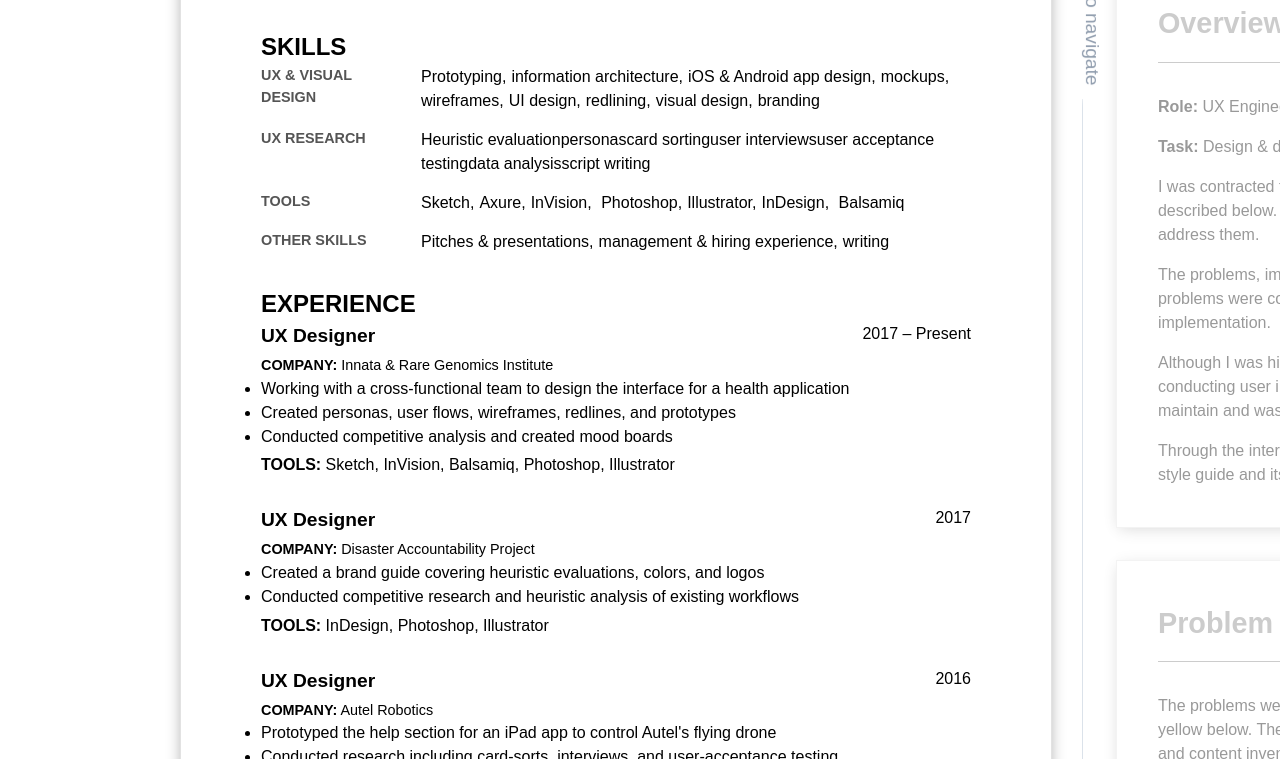
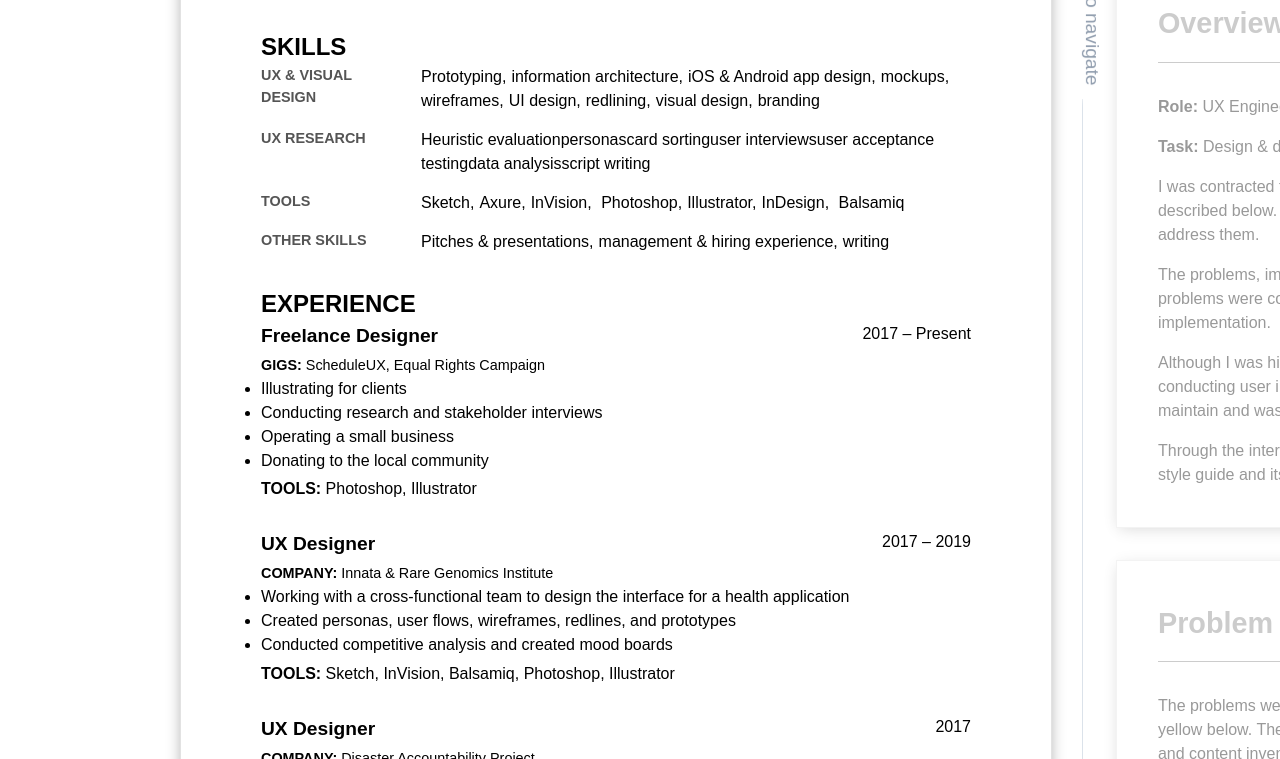
Before and after one commit to danielscottclark/danielscottclark, a plain HTML site: page index.html in a window 1280 px wide. Shown: the part 512-1271 px from the top of the page. Drawn offline with nearby package versions, Linux system fonts and the light colour scheme.

Commit message:
Update index.html
update

```diff
--- a/index.html
+++ b/index.html
@@ -535,7 +535,17 @@ $('document').ready(function(){
 		</section>
 		<h2>Experience</h2>
 		<section id="experience">
-			<h3 class="job-title"><strong>UX Designer</strong> <time>2017 – Present</time></h3>
+			<h3 class="job-title"><strong>Freelance Designer</strong> <time>2017 – Present</time></h3>
+			<p class="company"><strong>Gigs:</strong> ScheduleUX, Equal Rights Campaign</p>
+			<ul>
+				<li>Illustrating for clients</li>
+				<li>Conducting research and stakeholder interviews</li>
+				<li>Operating a small business</li>
+				<li>Donating to the local community</li>
+			</ul>
+			<p><strong>Tools:</strong> Photoshop, Illustrator</p>
+
+			<h3 class="job-title"><strong>UX Designer</strong> <time>2017 – 2019</time></h3>
 			<p class="company"><strong>Company:</strong> Innata &amp; Rare Genomics Institute</p>
 			<ul>
 				<li>Working with a cross-functional team to design the interface for a health application</li>
```
